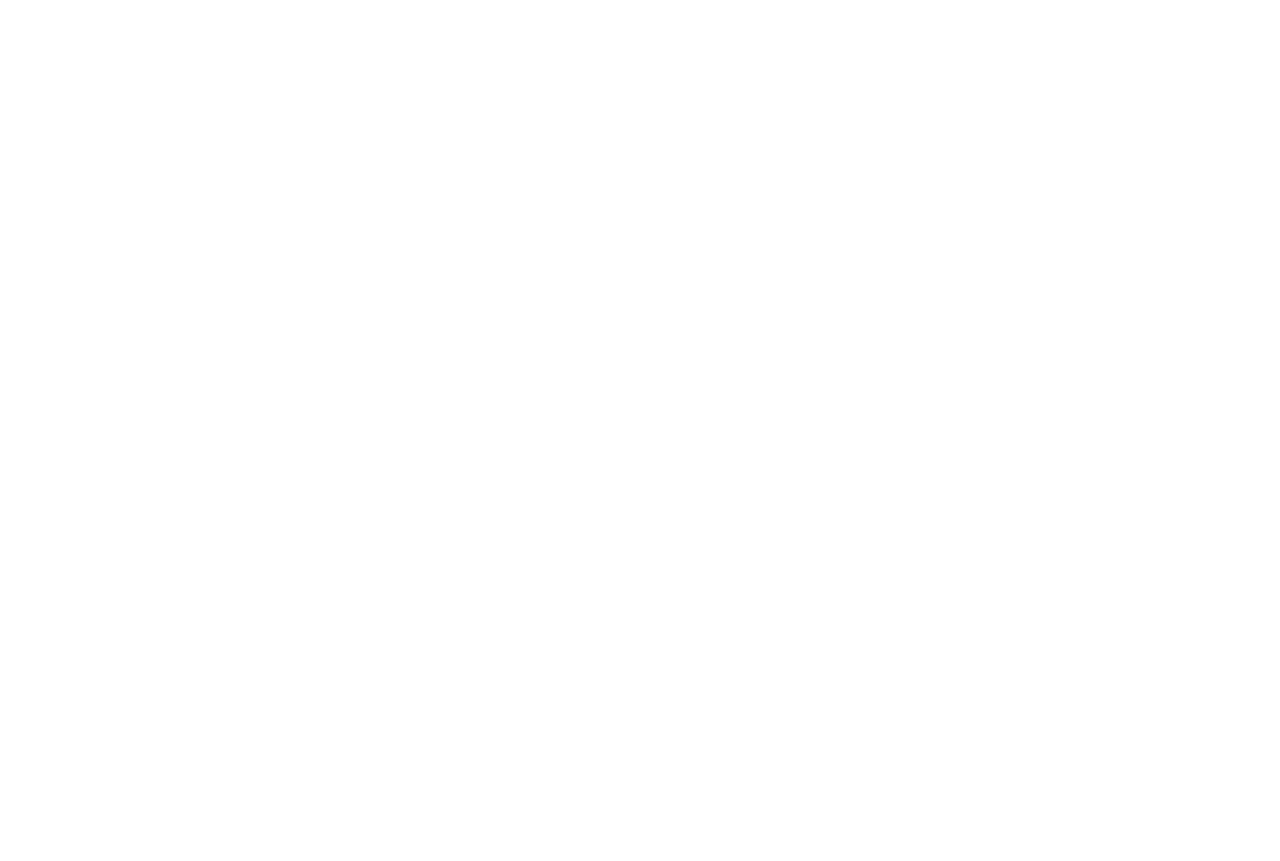
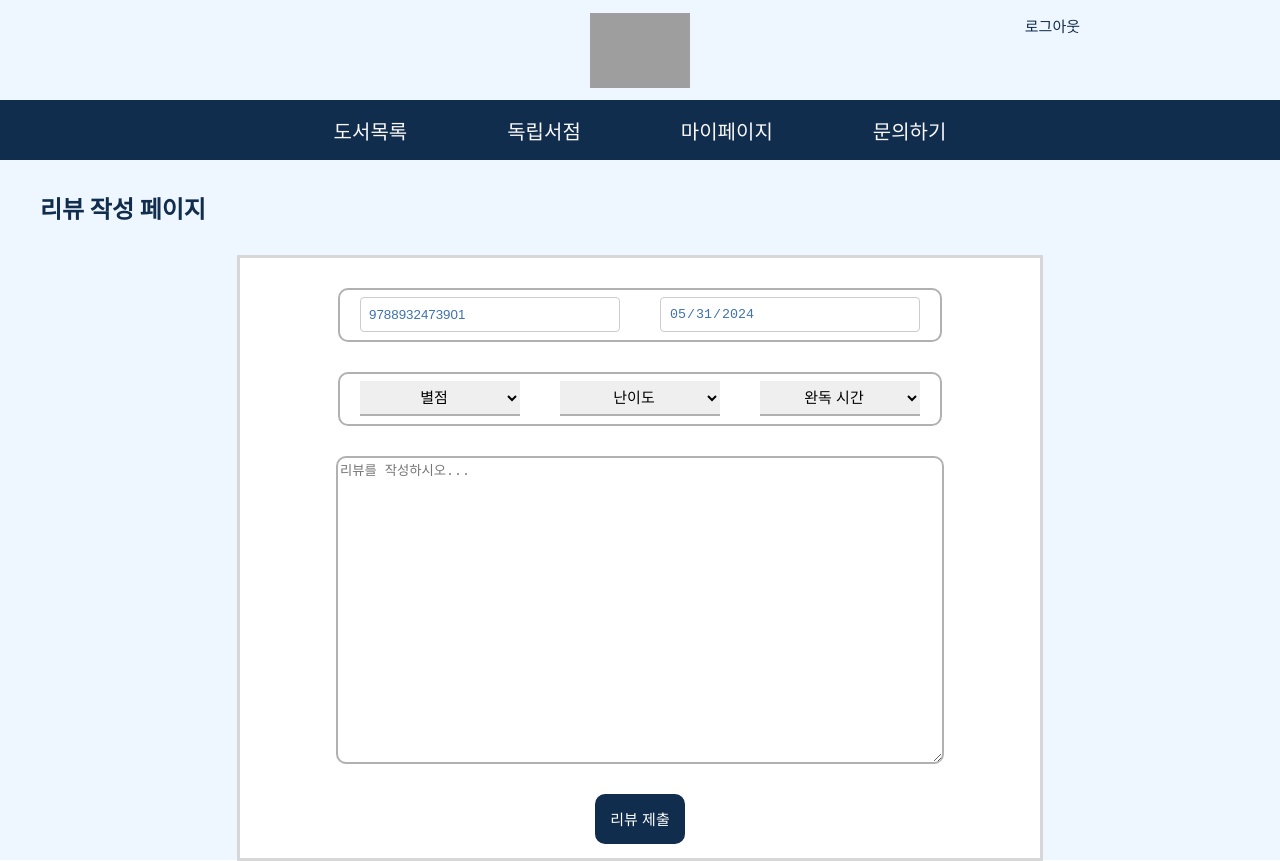
Before and after one commit to san-sae/WEBSW_PROJECT, a React (Create React App) app in the folder react_project/: page /review/9788932473901 in a window 1280 px wide. Before the commit this address had no page. Before the commit the page ends 800 px from the top, so only its background shows below. Built offline with nearby package versions, Linux system fonts and the light colour scheme; grey boxes are pictures that could not be loaded.

Commit message:
책 목록에서 리뷰쓰기 페이지로 전환

```diff
--- a/react_project/src/App.js
+++ b/react_project/src/App.js
@@ -20,7 +20,7 @@ function App() {
         <Route path="/info" element={<Info />} />
         <Route path="/mypage" element={<MyPage />} />
         <Route path="/question" element={<Question />} />
-        <Route path="/review" element={<Review />} />
+        <Route path="/review/:isbn" element={<Review />} />
         <Route path="/signin" element={<Signin />} />
       </Routes>
     </BrowserRouter>
--- a/react_project/src/pages/BookList.css
+++ b/react_project/src/pages/BookList.css
@@ -1,3 +1,7 @@
+#book-list {
+    background-color: #EEF7FF;
+}
+
 div.list {
     width: 100%;
     height: 700px;
@@ -13,9 +17,6 @@ div.list {
 .text {
     padding: 0px 20px;
     color: rgb(179, 179, 179);
-}
-#book-list {
-    background-color: #EEF7FF;
 }
 
 .list-content {
--- a/react_project/src/pages/Review.css
+++ b/react_project/src/pages/Review.css
@@ -1,54 +1,89 @@
 .review-page{
-    width: 800px;
+  width: 100%;
+  height: 700px;
+  background-color: #EEF7FF;
+  padding: 160px 0px 0px 0px;
+}
 
+.review-form {
+  border: 3px solid rgb(215, 215, 215);
+  background-color: white;
+  width: 800px;
+  height: 600px;
+  margin: 0px auto;
 }
+
+h2 {
+  padding: 10px 40px;
+  color: #112D4E;
+}
+
+select option[value=""][disabled] {
+	display: none;
+}
+
 .review-name {
-    border: 2px solid pink;
+    border: 2px solid rgb(177, 177, 177);
+    border-radius: 10px;
     display: flex;
+    width: 600px;
     height: 50px;
     justify-content: space-between;
     align-items: center;
-    margin: 20px;
+    margin: 30px auto 20px auto;
+
   }
 
+.name, .date {
+  width: 390px;
+  height: 35px;
+  margin: 20px;
+
+}
+
   .review-group {
-    border: 2px solid green;
-    padding-left: 10px;
+    border: 2px solid  rgb(177, 177, 177);
+    border-radius: 10px;
     display: flex;
     justify-content: center;
+    width: 600px;
     height: 50px;
     align-items: center;
-    margin: 20px;
+    margin: 30px auto 20px auto;
+
   }
 
-  .review-eval {
-    margin: 10px 30px;
-    border: 2px solid red;
+  select {
+    width: 160px;
+    height: 35px;
+    font-size: 15px;
+    text-align: center;
+    border: none;
+    border-bottom: 2px solid rgb(177, 177, 177);
+    margin: 10px 20px;
   }
 
-  .review-level {
-    margin: 10px 30px;
-    border: 2px solid blue;
+  textarea {
+    width: 600px;
+    height: 300px;
+    border-radius: 10px;
+    border: 2px solid rgb(177, 177, 177);
+    display: flex;
+    margin: 30px auto 20px auto;
   }
 
-  .review-complete {
-    margin: 10px 30px;
-    border: 2px solid violet;
-  }
+button {
+  width: 90px;
+  height: 50px;
+  border: none;
+  background-color: #112D4E;
+  font-size: 15px;
+  color: white;
+  margin: 30px auto; /* 수평 가운데 정렬 */
+  display: block; /* 블록 요소로 변경하여 너비를 가득 차게 설정 */
+  border-radius: 10px;
+}
 
-  .review-content {
-    border: 2px solid yellowgreen;
-    margin: 20px;
-  }
-  .review-content textarea {
-    width: 100%;
-    height: 200px;
-    display: flex;
-    margin: 20px;
-  }
-
-  .submit-btn {
-    height: 40px;
-    border: 2px solid rgb(205, 50, 153);
-    margin: 20px;
-  }
+.submit-btn {
+  text-align: center; /* 내부의 인라인 요소들을 수평 가운데 정렬 */
+}
--- a/react_project/src/pages/Review.js
+++ b/react_project/src/pages/Review.js
@@ -1,91 +1,226 @@
-import React, { useState } from 'react';
+import React, { useEffect, useState } from 'react';
 import './Review.css';
 
+import Header from '../component/Header';
+import Nav from '../component/Nav';
+
+import { useParams } from 'react-router-dom';
+
+export const mockBook = [
+  {
+      isbn: 9788932473901,
+      name: "이기적 유전자",
+      author: "리처드 도킨스",
+      publisher: "을유문화사",
+      date: "2018-10-20",
+      pages: 632,
+      genre: "과학",
+      img: "img/selfishGene.png",
+      issueNum: 0,
+      rating: 0,
+      level: 0,
+      complete: 0
+  },
+  {
+      isbn: 9788957365793,
+      name: "EBS 다큐프라임 자본주의",
+      author: "EBS 자본주의 제작팀",
+      publisher: "가나출판사",
+      date: "2013-09-27",
+      pages: 388,
+      genre: "경제",
+      img: "img/ebsCapitalism.png",
+      issueNum: 0,
+      rating: 0,
+      level: 0,
+      complete: 0
+  },
+  {
+      isbn: 9788936434120,
+      name: "소년이 온다",
+      author: "한강",
+      publisher: "창비",
+      date: "2024-05-10",
+      pages: 284,
+      genre: "소설",
+      img: "img/humanActs.png",
+      issueNum: 0,
+      rating: 0,
+      level: 0,
+      complete: 0
+  },
+  {
+      isbn: 9791187142560,
+      name: "인관관계론",
+      author: "데일 카네기",
+      publisher: "현대지성",
+      date: "2019-10-07",
+      pages: 352,
+      genre: "자기계발",
+      img: "img/influencePeople.png",
+      issueNum: 0,
+      rating: 0,
+      level: 0,
+      complete: 0
+  },
+  {
+      isbn: 9791190313186,
+      name: "지적 대화를 위한 넓고 얕은 지식1",
+      author: "채사장",
+      publisher: "웨일북",
+      date: "2020-02-01",
+      pages: 388,
+      genre: "인문학",
+      img: "img/humanities.png",
+      issueNum: 0,
+      rating: 0,
+      level: 0,
+      complete: 0
+  },
+  {
+      isbn: 9788983711892,
+      name: "코스모스",
+      author: "칼 세이건",
+      publisher: "사이언스북스",
+      date: "2006-12-20",
+      pages: 719,
+      genre: "과학",
+      img: "img/cosmos.png",
+      issueNum: 0,
+      rating: 0,
+      level: 0,
+      complete: 0
+  },
+  {
+      isbn: 9788936811549,
+      name: "죽음의 수용소에서",
+      author: "빅터 프랭클",
+      publisher: "청아출판사",
+      date: "2020-05-30",
+      pages: 224,
+      genre: "인문학",
+      img: "img/searchForMeaning.png",
+      issueNum: 0,
+      rating: 0,
+      level: 0,
+      complete: 0
+  },
+  {
+      isbn: 9788937460449,
+      name: "데미안",
+      author: "헤르만 헤세",
+      publisher: "민음사",
+      date: "2000-12-20",
+      pages: 239,
+      genre: "소설",
+      img: "img/demian.png",
+      issueNum: 0,
+      rating: 0,
+      level: 0,
+      complete: 0
+  },
+];
+
+
 function Review() {
-  const [bookName, setBookName] = useState('');
-  const [rating, setRating] = useState(0);
-  const [level, setLevel] = useState(0);
-  const [complete, setComplete] = useState(0);
-  const [reviewText, setReviewText] = useState('');
+  const { isbn } = useParams();
+
   const [reviewDate, setReviewDate] = useState(new Date().toISOString().slice(0, 10));
 
-  const handleBookNameChange = (event) => {
-    setBookName(event.target.value);
-  };
+  const handleSubmit = (e) => {
+    e.preventDefault();
 
-  const handleRatingChange = (event) => {;
-    setRating(parseInt(event.target.value));
-  };
+    const selectRating = document.getElementById("review-eval");
+    const selectLevel = document.getElementById("review-level");
+    const selectComplete = document.getElementById("review-complete");
 
-  const handleLevelChange = (event) => {
-    setLevel(parseInt(event.target.value));
-  };
+    const selectRatingValue = selectRating.value;
+    const selectLevelValue = selectLevel.value;
+    const selectCompleteValue = selectComplete.value;
 
-  const handleCompleteChange = (event) => {
-    setComplete(parseInt(event.target.value));
-  };
+    const updatedBooks = [...mockBook];
 
-  const handleReviewTextChange = (event) => {
-    setReviewText(event.target.value);
-  };
+    const bookIndex = updatedBooks.findIndex(book => book.isbn === parseInt(isbn));
 
-  const handleSubmitReview = (event) => {
-    event.preventDefault();
-    console.log('Submitted Review:', { bookName, rating, reviewText, reviewDate });
-    // 여기에서 실제로 서버에 리뷰를 전송하는 등의 작업을 수행할 수 있습니다.
-    // 서버에 리뷰를 저장하고 성공적으로 저장되었음을 사용자에게 알릴 수 있습니다.
-  };
+    if(bookIndex !== -1) {
+      // 별점 적용 전
+      console.log(updatedBooks[bookIndex].issueNum);
+      console.log(updatedBooks[bookIndex].rating);
+      console.log(selectRatingValue);
+
+      updatedBooks[bookIndex].rating = ((updatedBooks[bookIndex].rating * updatedBooks[bookIndex].issueNum) + selectRatingValue) / (updatedBooks[bookIndex].issueNum + 1);
+      updatedBooks[bookIndex].level = ((updatedBooks[bookIndex].level * updatedBooks[bookIndex].issueNum) + selectLevelValue) / (updatedBooks[bookIndex].issueNum + 1);
+      updatedBooks[bookIndex].complete = ((updatedBooks[bookIndex].complete * updatedBooks[bookIndex].issueNum) + selectCompleteValue) / (updatedBooks[bookIndex].issueNum + 1);
+
+      updatedBooks[bookIndex].issueNum += 1;
+
+      // 별점 적용 후
+      console.log(updatedBooks[bookIndex].issueNum);
+      console.log(updatedBooks[bookIndex].rating);
+      console.log(selectRatingValue);
+      //console.log(updatedBooks);
+    }
+  }
 
   return (
     <div className="review-page">
-      <h1>리뷰 작성 페이지</h1>
-      <form className="review-form" onSubmit={handleSubmitReview}>
+      <Header></Header>
+      <Nav></Nav>
+      <div className='write-review'>
+        <h2>리뷰 작성 페이지</h2>
+        <form className="review-form">
           <div className="review-name">
-          <label>책 제목:</label>
-          <input type="text" value={bookName} onChange={handleBookNameChange} />
-          <label>리뷰 작성 날짜:</label>
-          <input type="date" value={reviewDate} readOnly />
+            <input className='name' type="text" value={isbn}  />
+            <input className='date' type="date" value={reviewDate} readOnly />
           </div>
           <div className="review-group">
-          <div className="review-eval">
-            <label>별점:</label>
-            <select value={rating} onChange={(e) => setRating(parseInt(e.target.value))}>
+            <select
+              id="review-eval"
+              name='review-eval'
+              required
+            >
+              <option value="" disabled selected>별점</option>
               <option value="5">5점</option>
               <option value="4">4점</option>
               <option value="3">3점</option>
               <option value="2">2점</option>
               <option value="1">1점</option>
             </select>
-          </div>
-          <div className="review-level">
-            <label>난이도:</label>
-            <select value={level} onChange={(e) => setLevel(parseInt(e.target.value))}>
+            <select
+              id="review-level"
+              name="review-level"
+              required
+            >
+              <option value="" disabled selected>난이도</option>
               <option value="5">매우 높음</option>
               <option value="4">높음</option>
               <option value="3">중간</option>
               <option value="2">낮음</option>
               <option value="1">매우 낮음</option>
             </select>
-          </div>
-          <div className="review-complete">
-            <label>완독 시간:</label>
-            <select value={complete} onChange={(e) => setComplete(parseInt(e.target.value))}>
-              <option value="1">1일</option>
+            <select
+              id="review-complete"
+              name='review-complete'
+              required
+            >
+              <option value="" disabled selected>완독 시간</option>
+              <option value="1">1일 이하</option>
               <option value="2">2~4일</option>
               <option value="3">5~7일</option>
               <option value="4">1~2주</option>
               <option value="5">3주 이상</option>
             </select>
           </div>
-        </div>
           <div className="review-content">
-          <label>리뷰 내용:</label>
-          <textarea value={reviewText} onChange={handleReviewTextChange} />
+            <textarea
+              placeholder="리뷰를 작성하시오..."
+            />
               </div>
           <div className="submit-btn">
-          <button type="submit">리뷰 작성 완료</button>
+            <button onClick={handleSubmit} type="submit">리뷰 제출</button>
           </div>
         </form>
+      </div>
     </div>
   );
 }
```
Also changed, not shown: react_project/src/pages/BookList.js (+3 -93 lines). Lines whose indentation alone changed are shown as unchanged.
